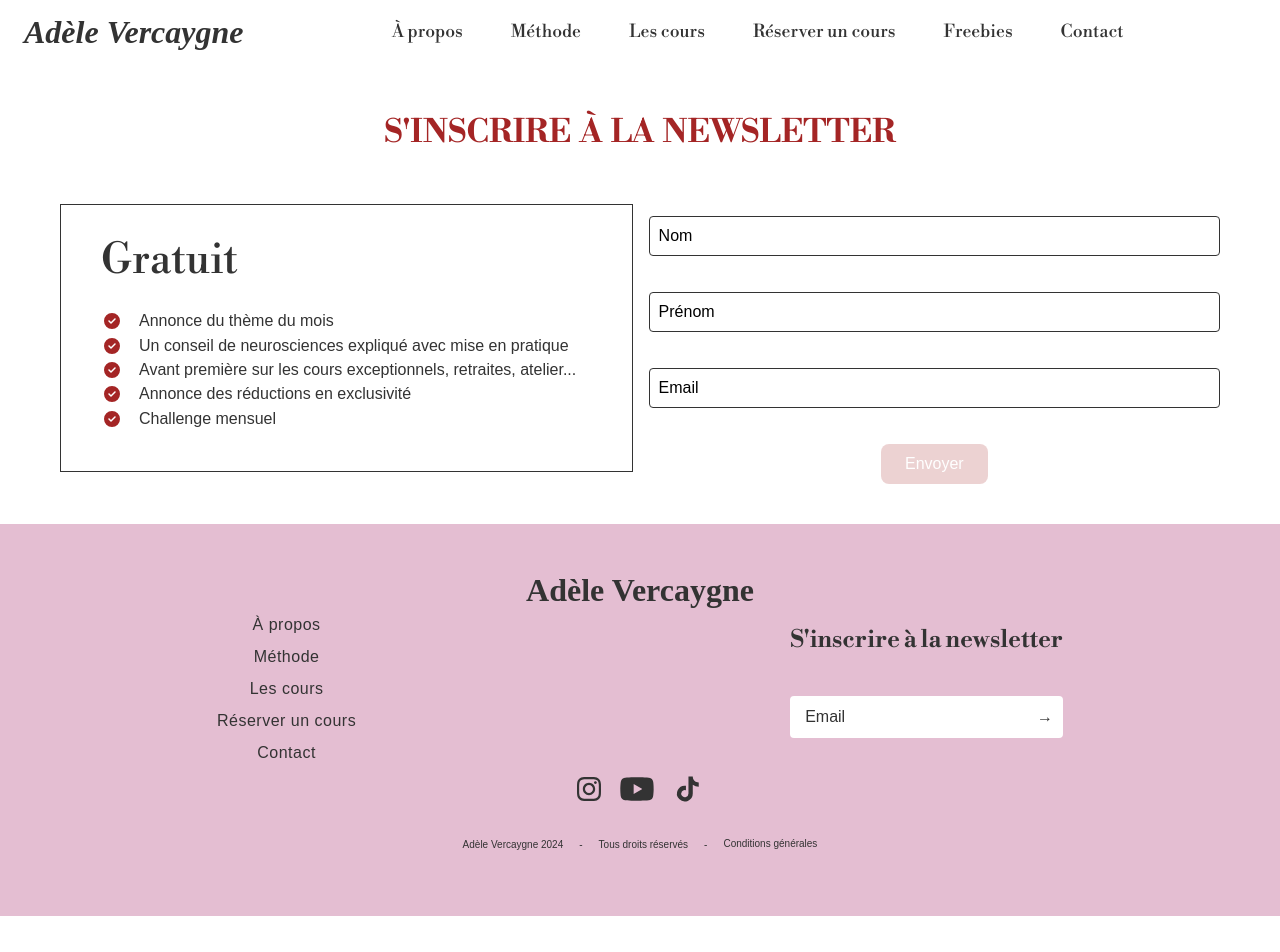
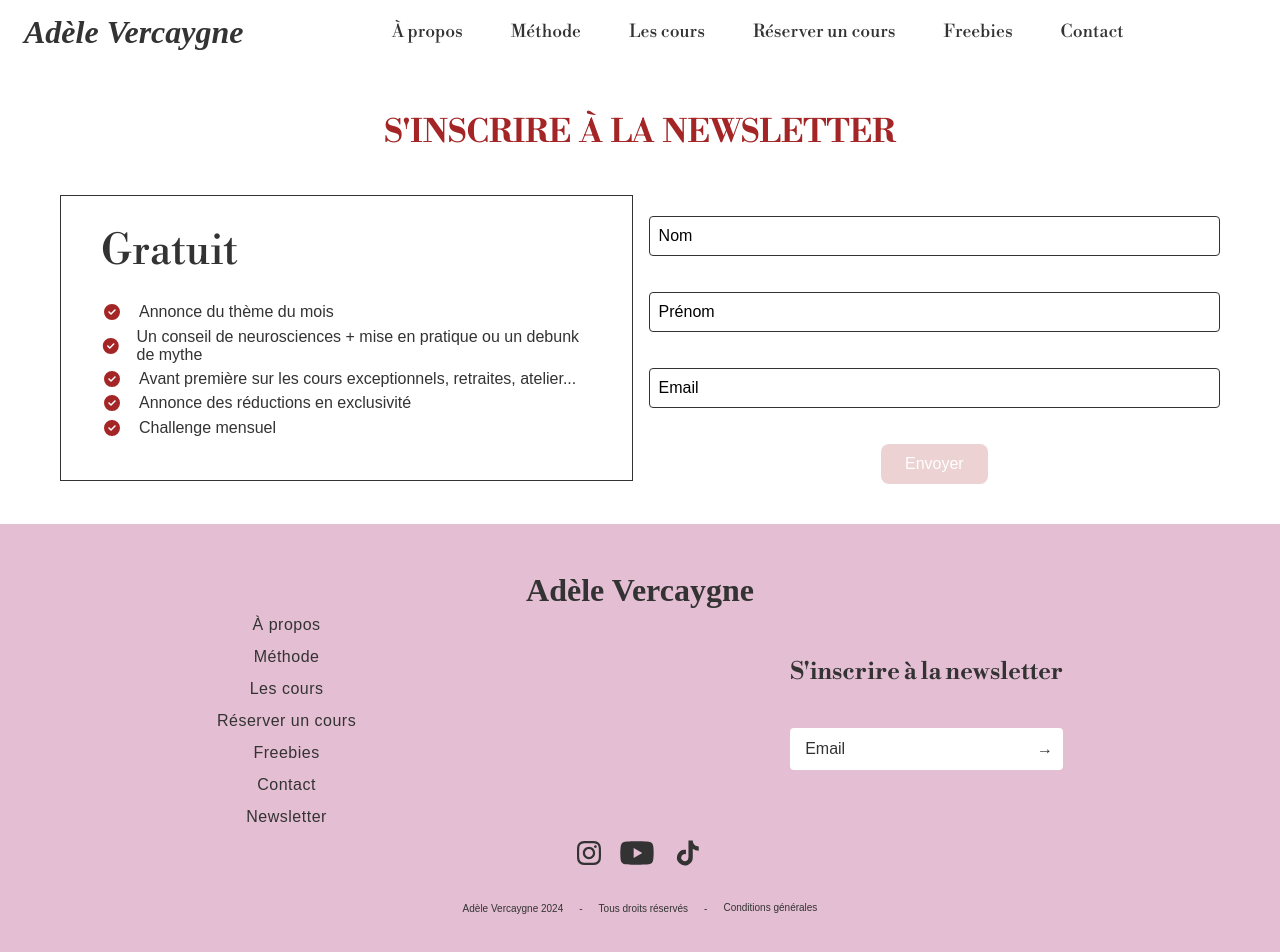
Before and after one commit to adelevrc/adelevrc, a Next.js app: page /newsletter in a window 1280 px wide. Shown: the top 952 px of the page. Before the commit the page ends 916 px from the top, so only its background shows below. Built offline with nearby package versions, Linux system fonts and the light colour scheme; a web font is replaced by a local one.

Commit message:
fix : footer link and newsletter offer

```diff
--- a/src/app/components/Footer/Footer.tsx
+++ b/src/app/components/Footer/Footer.tsx
@@ -49,7 +49,13 @@ const Footer = () => {
             <Link href={"reserver-cours"}>Réserver un cours</Link>
           </li>
           <li>
+            <Link href={"freebies"}>Freebies</Link>
+          </li>
+          <li>
             <Link href={"contact"}> Contact </Link>
+          </li>
+          <li>
+            <Link href={"newsletter"}>Newsletter</Link>
           </li>
         </ul>
         <div className={style.newsletter}>
--- a/src/app/components/Newsletter/Newsletter.tsx
+++ b/src/app/components/Newsletter/Newsletter.tsx
@@ -52,7 +52,8 @@ const Newsletter = () => {
             </li>
             <li>
               <FontAwesomeIcon icon={faCheckCircle} color='#a42525' />
-              Un conseil de neurosciences expliqué avec mise en pratique
+              Un conseil de neurosciences + mise en pratique ou un debunk de
+              mythe
             </li>
             <li>
               <FontAwesomeIcon icon={faCheckCircle} color='#a42525' />
```
